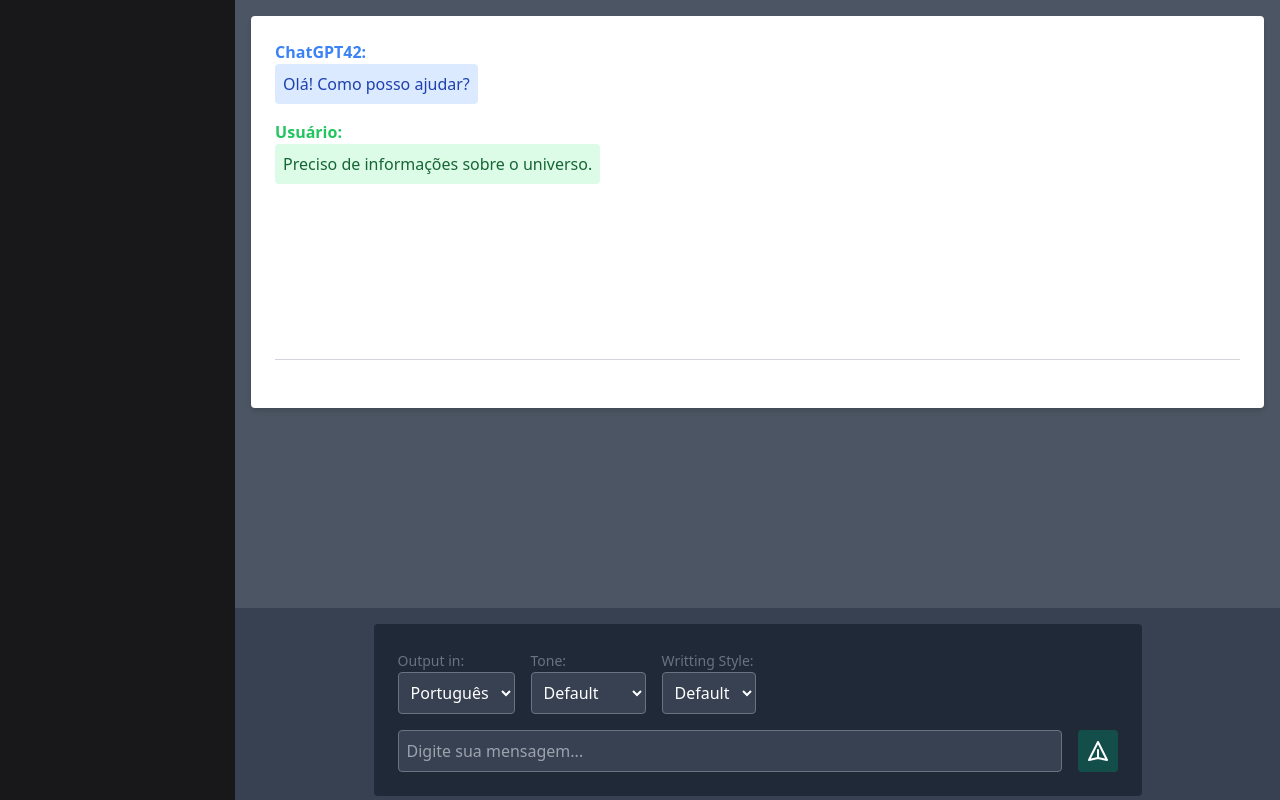
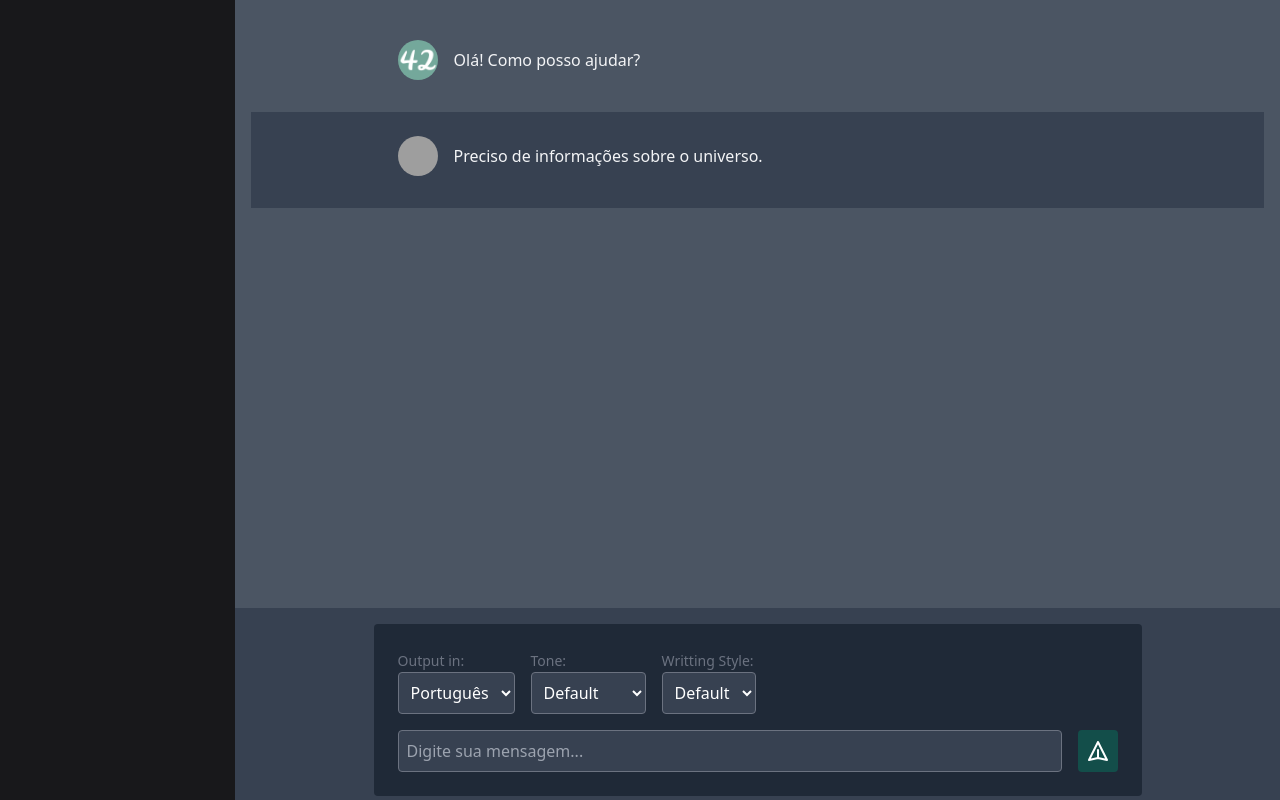
Before and after one commit to eufelipe/chat-gpt-42-nextjs, a Next.js app: page / in a window 1280 px wide. Built offline with nearby package versions, Linux system fonts and the light colour scheme; grey boxes are pictures that could not be loaded.

Commit message:
chore: update messages items

```diff
--- a/src/app/components/Messages.tsx
+++ b/src/app/components/Messages.tsx
@@ -1,17 +1,38 @@
+import Image from "next/image";
+
 export default function Messages() {
   return (
-    <div className="bg-white shadow-md rounded p-6">
-      <div className="overflow-y-auto h-80 mb-6 border-b border-gray-300 pb-4">
-        <div className="mb-4">
-          <div className="text-blue-500 font-semibold">ChatGPT42:</div>
-          <div className="bg-blue-100 text-blue-800 rounded p-2 inline-block">
-            Olá! Como posso ajudar?
+    <div className="overflow-y-auto h-80 mb-6">
+      <div className="pb-2">
+        <div className="p-6 max-w-3xl mx-auto">
+          <div className="flex items-center space-x-4">
+            <Image
+              src="/icon.png"
+              alt="Picture of the author"
+              className="w-10 h-10 rounded-full"
+              width={32}
+              height={32}
+            />
+
+            <div className="text-gray-100">Olá! Como posso ajudar?</div>
           </div>
         </div>
-        <div className="mb-4">
-          <div className="text-green-500 font-semibold">Usuário:</div>
-          <div className="bg-green-100 text-green-800 rounded p-2 inline-block">
-            Preciso de informações sobre o universo.
+      </div>
+
+      <div className="bg-gray-700 pb-2">
+        <div className="p-6 max-w-3xl mx-auto bg-gray-700">
+          <div className="flex items-center space-x-4">
+            <Image
+              src="https://github.com/eufelipe.png"
+              alt="Picture of the author"
+              className="w-10 h-10 rounded-full"
+              width={32}
+              height={32}
+            />
+
+            <div className="text-gray-100">
+              Preciso de informações sobre o universo.
+            </div>
           </div>
         </div>
       </div>
```
